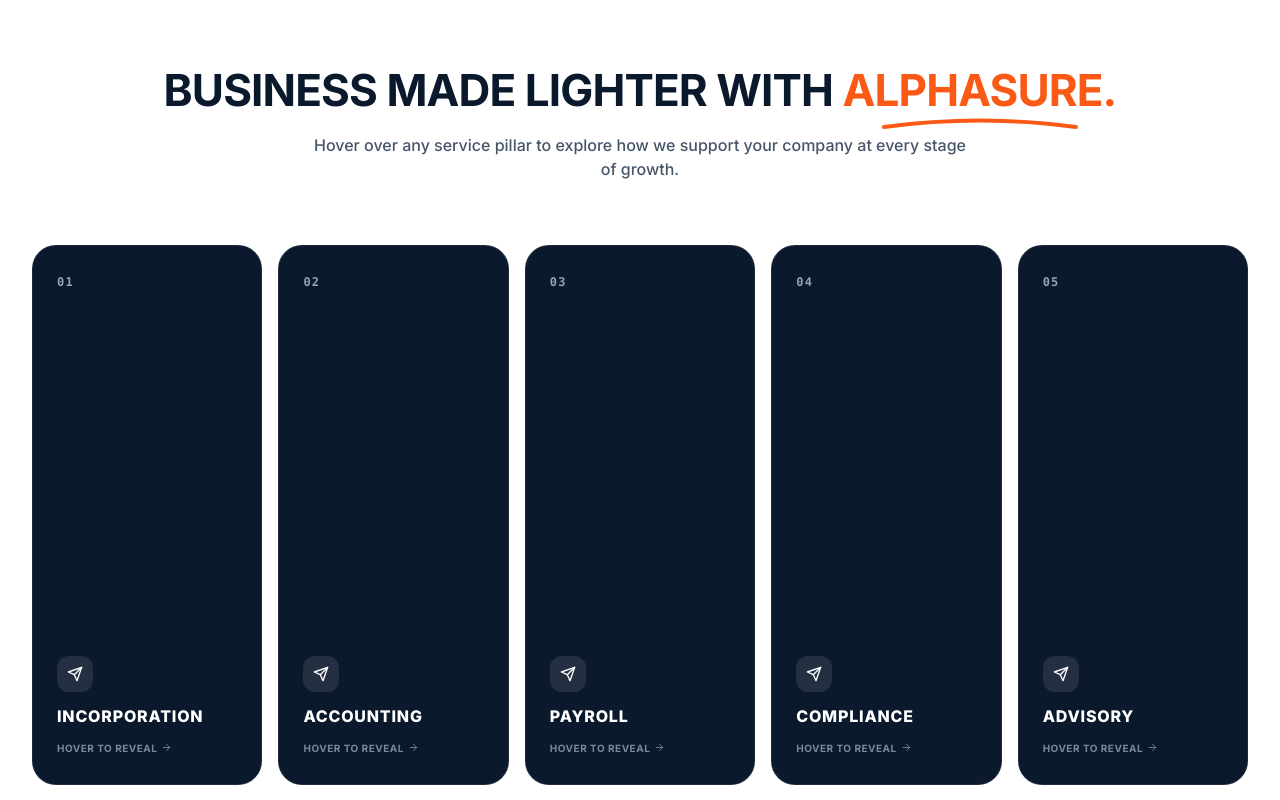
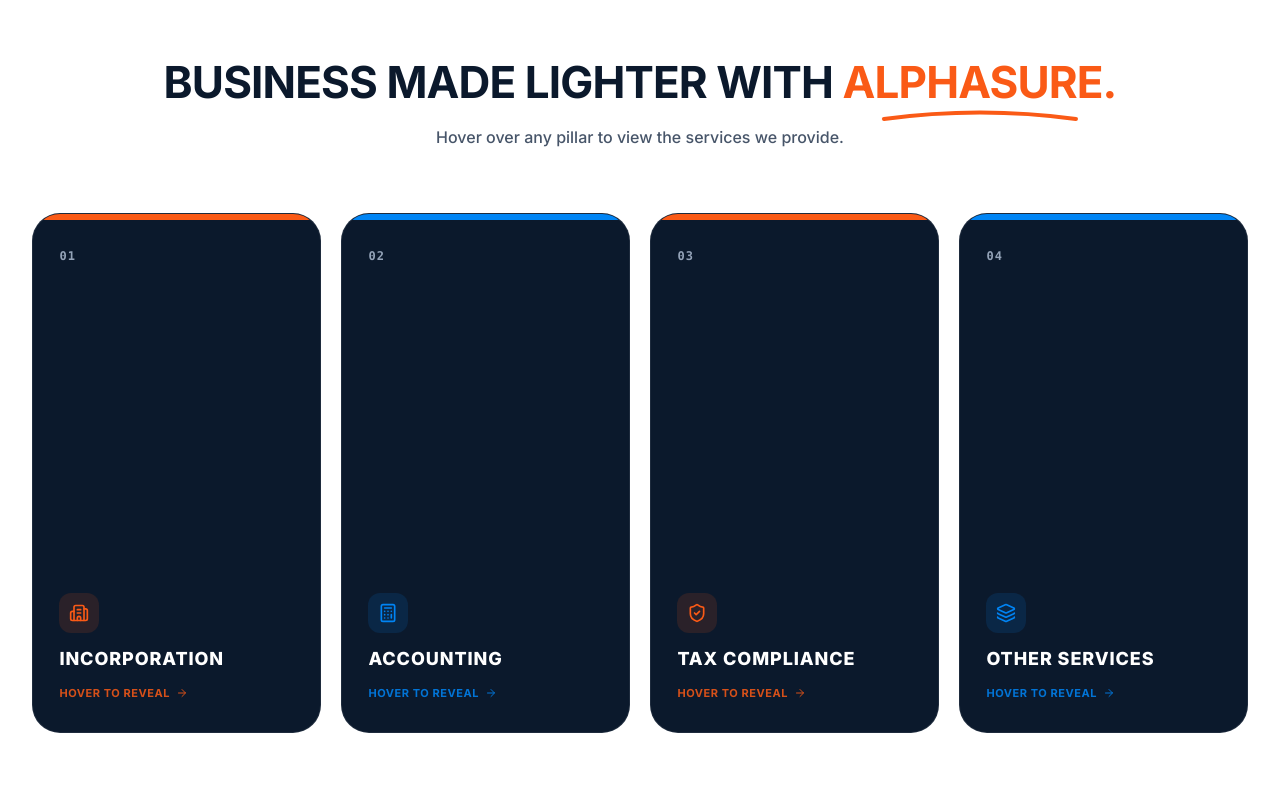
Before and after one commit to shubpatil654/Alphasure-website, a React (Vite) app: page / in a window 1280 px wide. Shown: the part 840-1640 px from the top of the page. Built offline with nearby package versions, Linux system fonts and the light colour scheme; a web font is replaced by a local one.

Commit message:
feat: redesign services section with 4 pillars, exact subservices, and logo colors

```diff
--- a/src/components/ServicesSection.css
+++ b/src/components/ServicesSection.css
@@ -1,5 +1,5 @@
 /* ==========================================================================
-   SERVICES SECTION - HORIZONTAL EXPANDING ACCORDION (AIR ACCOUNTING STYLE)
+   SERVICES SECTION - 4 HORIZONTAL EXPANDING PILLARS (LOGO COLORS)
    ========================================================================== */
 
 .services-accordion-wrapper {
@@ -14,15 +14,15 @@
 
 @media (min-width: 640px) {
   .services-accordion-wrapper {
-    padding-top: 6rem;
-    padding-bottom: 7rem;
+    padding-top: 5.5rem;
+    padding-bottom: 6.5rem;
   }
 }
 
 @media (min-width: 1024px) {
   .services-accordion-wrapper {
-    padding-top: 6.5rem;
-    padding-bottom: 7.5rem;
+    padding-top: 6rem;
+    padding-bottom: 7rem;
   }
 }
 
@@ -30,29 +30,29 @@
 .services-accordion-container {
   display: flex;
   flex-direction: row;
-  gap: 0.85rem;
+  gap: 1rem;
   width: 100%;
-  min-height: 520px;
+  min-height: 490px;
   align-items: stretch;
 }
 
 @media (min-width: 1024px) {
   .services-accordion-container {
-    gap: 1rem;
-    min-height: 540px;
+    gap: 1.25rem;
+    min-height: 520px;
   }
 }
 
 /* Individual Accordion Pillar Card */
 .services-accordion-card {
   position: relative;
-  border-radius: 1.5rem;
+  border-radius: 1.75rem;
   overflow: hidden;
   cursor: pointer;
   display: flex;
   flex-direction: column;
   justify-content: space-between;
-  padding: 1.75rem 1.5rem;
+  padding: 1.85rem 1.65rem;
   transition: flex 0.5s cubic-bezier(0.16, 1, 0.3, 1),
               background-color 0.4s ease,
               border-color 0.4s ease,
@@ -61,30 +61,31 @@
   user-select: none;
 }
 
-/* Default state: When no card is hovered, all 5 cards are equal */
+/* Default state: When no card is hovered, all 4 cards are equal (25% each) */
 .services-card-default {
   flex: 1;
   background-color: #0B192C;
   color: #FFFFFF;
-  border: 1px solid rgba(255, 255, 255, 0.08);
-  min-width: 120px;
+  border: 1.5px solid rgba(255, 255, 255, 0.08);
+  min-width: 160px;
 }
 
 .services-card-default:hover {
   background-color: #11223A;
-  border-color: rgba(250, 90, 22, 0.4);
-  transform: translateY(-3px);
+  border-color: rgba(250, 90, 22, 0.5);
+  transform: translateY(-4px);
+  box-shadow: 0 16px 36px rgba(11, 25, 44, 0.25);
 }
 
 /* Collapsed state: When another card is expanded */
 .services-card-collapsed {
-  flex: 0.8;
+  flex: 0.75;
   background-color: #0B192C;
   color: #FFFFFF;
-  border: 1px solid rgba(255, 255, 255, 0.06);
-  min-width: 100px;
-  padding-left: 1.15rem;
-  padding-right: 1.15rem;
+  border: 1.5px solid rgba(255, 255, 255, 0.06);
+  min-width: 120px;
+  padding-left: 1.25rem;
+  padding-right: 1.25rem;
 }
 
 .services-card-collapsed:hover {
@@ -95,17 +96,17 @@
 
 /* Expanded state: The currently hovered / active card */
 .services-card-expanded {
-  flex: 3.4;
-  border: 1.5px solid rgba(15, 23, 42, 0.08);
+  flex: 2.85;
+  border: 2px solid;
   box-shadow:
-    0 24px 50px -10px rgba(11, 25, 44, 0.14),
+    0 24px 50px -10px rgba(11, 25, 44, 0.12),
     0 8px 24px -4px rgba(0, 0, 0, 0.04);
 }
 
 /* Expanded Card Internal Content Animation */
 .services-expanded-content {
   opacity: 0;
-  transform: translateY(10px);
+  transform: translateY(8px);
   transition: opacity 0.35s ease 0.12s, transform 0.35s ease 0.12s;
   pointer-events: none;
 }
@@ -143,6 +144,6 @@
   }
 
   .services-card-expanded {
-    min-height: 380px;
+    min-height: 420px;
   }
 }
--- a/src/components/ServicesSection.jsx
+++ b/src/components/ServicesSection.jsx
@@ -2,48 +2,36 @@ import React, { useState } from 'react';
 import {
   Building2,
   Calculator,
-  Users,
   ShieldCheck,
-  Compass,
+  Layers,
   ArrowRight,
   CheckCircle2,
   ChevronDown
 } from 'lucide-react';
 import './ServicesSection.css';
 
-// Signature Paper Airplane Icon from Reference Design
-const AirplaneIcon = ({ className = "w-5 h-5" }) => (
-  <svg
-    viewBox="0 0 24 24"
-    fill="none"
-    stroke="currentColor"
-    strokeWidth="2"
-    strokeLinecap="round"
-    strokeLinejoin="round"
-    className={className}
-  >
-    <path d="M22 2L11 13" />
-    <path d="M22 2L15 22L11 13L2 9L22 2Z" />
-  </svg>
-);
-
+// Pillar configurations with Alphasure logo colors (Orange #FA5A16 & Blue #0084F4)
 const SERVICES_DATA = [
   {
     id: 'incorporation',
     number: '01',
     heading: 'INCORPORATION',
     shortTitle: 'Incorporation',
-    tagline: 'Guidance that goes beyond registration. Seamless entity incorporation and regulatory setup to launch with total clarity.',
-    bgClass: 'bg-[#E6FAF8]',
-    borderColor: 'border-[#B2EFE9]',
-    accentColor: '#0D9488',
-    iconColor: 'text-[#0D9488]',
+    themeColor: '#FA5A16',
+    bgClass: 'bg-[#FFF8F5]',
+    borderColor: 'border-[#FA5A16]/30',
+    accentColor: '#FA5A16',
+    iconColor: 'text-[#FA5A16]',
+    badgeBg: 'bg-[#FA5A16]/10 text-[#FA5A16]',
+    btnClass: 'bg-[#FA5A16] hover:bg-[#EA4A06]',
+    topBarColor: 'bg-[#FA5A16]',
+    icon: Building2,
     targetPage: 'pvt-ltd',
     subservices: [
-      { name: 'Private Limited Company (Pvt Ltd)', id: 'pvt-ltd' },
-      { name: 'Limited Liability Partnership (LLP)', id: 'llp' },
-      { name: 'One Person Company (OPC)', id: 'opc' },
-      { name: 'Secretarial & Annual ROC Compliance', id: 'secretarial' },
+      { name: 'Private limited company', id: 'pvt-ltd' },
+      { name: 'Limited liability partnership', id: 'llp' },
+      { name: 'One person company', id: 'opc' },
+      { name: 'Secretarial compliance', id: 'secretarial' },
     ]
   },
   {
@@ -51,77 +39,73 @@ const SERVICES_DATA = [
     number: '02',
     heading: 'ACCOUNTING',
     shortTitle: 'Accounting',
-    tagline: 'Audit-ready, accurate bookkeeping and continuous financial tracking tailored to your day-to-day business operations.',
-    bgClass: 'bg-[#EBF3FE]',
-    borderColor: 'border-[#BFDBFE]',
-    accentColor: '#2563EB',
-    iconColor: 'text-[#2563EB]',
+    themeColor: '#0084F4',
+    bgClass: 'bg-[#F0F7FF]',
+    borderColor: 'border-[#0084F4]/30',
+    accentColor: '#0084F4',
+    iconColor: 'text-[#0084F4]',
+    badgeBg: 'bg-[#0084F4]/10 text-[#0084F4]',
+    btnClass: 'bg-[#0084F4] hover:bg-[#0070D6]',
+    topBarColor: 'bg-[#0084F4]',
+    icon: Calculator,
     targetPage: 'periodic-accounting',
     subservices: [
-      { name: 'Periodic Accounting & Bookkeeping', id: 'periodic-accounting' },
-      { name: 'Real-Time Continuous Accounting', id: 'real-time-accounting' },
-      { name: 'Bank Reconciliations & Ledger Audit', id: 'periodic-accounting' },
-      { name: 'Monthly MIS & Profit/Loss Statements', id: 'periodic-accounting' },
+      { name: 'Periodic accounting', id: 'periodic-accounting' },
+      { name: 'Real time accounting', id: 'real-time-accounting' },
+      { name: 'Controller services', id: 'controller-services' },
+      { name: 'CFO services', id: 'controller-services' },
     ]
   },
   {
-    id: 'payroll',
+    id: 'tax-compliance',
     number: '03',
-    heading: 'PAYROLL',
-    shortTitle: 'Payroll',
-    tagline: 'End-to-end monthly salary disbursement, automated payslips, and 100% compliant statutory withholdings for your team.',
-    bgClass: 'bg-[#F4EFFE]',
-    borderColor: 'border-[#DDD6FE]',
-    accentColor: '#7C3AED',
-    iconColor: 'text-[#7C3AED]',
-    targetPage: 'everything-else',
+    heading: 'TAX COMPLIANCE',
+    shortTitle: 'Tax Compliance',
+    themeColor: '#FA5A16',
+    bgClass: 'bg-[#FFF8F5]',
+    borderColor: 'border-[#FA5A16]/30',
+    accentColor: '#FA5A16',
+    iconColor: 'text-[#FA5A16]',
+    badgeBg: 'bg-[#FA5A16]/10 text-[#FA5A16]',
+    btnClass: 'bg-[#FA5A16] hover:bg-[#EA4A06]',
+    topBarColor: 'bg-[#FA5A16]',
+    icon: ShieldCheck,
+    targetPage: 'gst-tds-compliance',
     subservices: [
-      { name: 'Monthly Payroll Computation & Slips', id: 'everything-else' },
-      { name: 'PF, ESI & Professional Tax Filings', id: 'everything-else' },
-      { name: 'TDS on Salaries (Form 24Q Filing)', id: 'everything-else' },
-      { name: 'Full & Final Settlements (FnF)', id: 'everything-else' },
+      { name: 'GST registration', id: 'gst-tds-compliance' },
+      { name: 'GST filing', id: 'gst-tds-compliance' },
+      { name: 'TDS filing', id: 'gst-tds-compliance' },
+      { name: 'Income tax filing', id: 'gst-tds-compliance' },
     ]
   },
   {
-    id: 'compliance',
+    id: 'other-services',
     number: '04',
-    heading: 'COMPLIANCE',
-    shortTitle: 'Compliance',
-    tagline: 'Proactive tax filings, reconciliations, and regulatory oversight so your business never faces penalties or deadlines.',
-    bgClass: 'bg-[#EDF9F0]',
-    borderColor: 'border-[#BBF7D0]',
-    accentColor: '#059669',
-    iconColor: 'text-[#059669]',
-    targetPage: 'gst-tds-compliance',
+    heading: 'OTHER SERVICES',
+    shortTitle: 'Other Services',
+    themeColor: '#0084F4',
+    bgClass: 'bg-[#F0F7FF]',
+    borderColor: 'border-[#0084F4]/30',
+    accentColor: '#0084F4',
+    iconColor: 'text-[#0084F4]',
+    badgeBg: 'bg-[#0084F4]/10 text-[#0084F4]',
+    btnClass: 'bg-[#0084F4] hover:bg-[#0070D6]',
+    topBarColor: 'bg-[#0084F4]',
+    icon: Layers,
+    targetPage: 'everything-else',
     subservices: [
-      { name: 'GST Filings, Returns & 2B Reconciliation', id: 'gst-tds-compliance' },
-      { name: 'TDS Computations & Quarterly Filings', id: 'gst-tds-compliance' },
-      { name: 'Advance Tax & Corporate Income Tax', id: 'gst-tds-compliance' },
-      { name: 'Department Notices & Scrutiny Support', id: 'gst-tds-compliance' },
-    ]
-  },
-  {
-    id: 'advisory',
-    number: '05',
-    heading: 'ADVISORY',
-    shortTitle: 'Advisory',
-    tagline: 'Guidance that goes beyond the numbers. Practical, data-driven financial leadership to unlock sustainable business growth.',
-    bgClass: 'bg-[#FFF2EA]',
-    borderColor: 'border-[#FED7AA]',
-    accentColor: '#EA580C',
-    iconColor: 'text-[#EA580C]',
-    targetPage: 'controller-services',
-    subservices: [
-      { name: 'Fractional CFO & Controller Services', id: 'controller-services' },
-      { name: 'Transfer Pricing & Cross-Border Advisory', id: 'everything-else' },
-      { name: 'M&A Due Diligence & Valuation', id: 'everything-else' },
-      { name: 'IFRS and Ind AS Convergence', id: 'everything-else' },
+      { name: 'Payroll', id: 'everything-else' },
+      { name: 'Transfer pricing', id: 'everything-else' },
+      { name: 'M & A', id: 'everything-else' },
+      { name: 'International taxation', id: 'everything-else' },
+      { name: 'IFRS and Ind AS', id: 'everything-else' },
+      { name: 'Corporate legal', id: 'everything-else' },
     ]
   }
 ];
 
 export default function ServicesSection({ onOpenModal, onNavigate }) {
-  // activeId is null by default so all 5 service headings are visible at first glance
+  // activeId is null by default so all 4 pillars are equally visible at first glance
   const [activeId, setActiveId] = useState(null);
 
   const handleCardClick = (serviceId) => {
@@ -168,16 +152,17 @@ export default function ServicesSection({ onOpenModal, onNavigate }) {
               </svg>
             </span>
           </h2>
-          <p className="text-slate-600 text-sm sm:text-base font-medium max-w-2xl mx-auto mt-3 sm:mt-4 leading-relaxed">
-            Hover over any service pillar to explore how we support your company at every stage of growth.
+          <p className="text-slate-600 text-sm sm:text-base font-medium max-w-xl mx-auto mt-3 sm:mt-4 leading-relaxed">
+            Hover over any pillar to view the services we provide.
           </p>
         </div>
 
-        {/* ================= 5-COLUMN HORIZONTAL EXPANDING ACCORDION ================= */}
+        {/* ================= 4-PILLAR HORIZONTAL EXPANDING ACCORDION ================= */}
         <div className="services-accordion-container">
           {SERVICES_DATA.map((service) => {
             const isExpanded = activeId === service.id;
             const isAnyActive = activeId !== null;
+            const IconComponent = service.icon;
 
             // Determine card styling state
             let cardStateClass = 'services-card-default';
@@ -198,38 +183,46 @@ export default function ServicesSection({ onOpenModal, onNavigate }) {
                 aria-expanded={isExpanded}
                 aria-label={`${service.heading} Services`}
               >
+                {/* Top branded accent bar */}
+                <div
+                  className="absolute top-0 left-0 right-0 h-1.5 transition-opacity"
+                  style={{ backgroundColor: service.themeColor }}
+                />
+
                 {/* ---------------- EXPANDED VIEW ---------------- */}
                 {isExpanded ? (
                   <div className="services-expanded-content flex flex-col justify-between h-full w-full">
 
-                    {/* Top Row: Icon + Number */}
+                    {/* Header info */}
                     <div>
-                      <div className="flex items-center justify-between mb-4 sm:mb-6">
+                      {/* Top Row: Icon + Number Badge */}
+                      <div className="flex items-center justify-between mb-4 sm:mb-6 pt-1">
                         <div
-                          className="w-12 h-12 rounded-2xl bg-white/90 shadow-sm flex items-center justify-center border"
-                          style={{ borderColor: service.borderColor }}
+                          className="w-12 h-12 rounded-2xl bg-white shadow-sm flex items-center justify-center border"
+                          style={{ borderColor: `${service.themeColor}40` }}
                         >
-                          <AirplaneIcon className={`w-5 h-5 ${service.iconColor}`} />
+                          <IconComponent className={`w-6 h-6 ${service.iconColor}`} />
                         </div>
-                        <span className="text-xs font-mono font-bold tracking-widest text-slate-400">
-                          {service.number} / 05
+                        <span
+                          className="text-xs font-mono font-bold tracking-widest px-2.5 py-1 rounded-full"
+                          style={{
+                            backgroundColor: `${service.themeColor}15`,
+                            color: service.themeColor
+                          }}
+                        >
+                          {service.number} / 04
                         </span>
                       </div>
 
-                      {/* Main Service Heading */}
-                      <h3 className="text-2xl sm:text-3xl lg:text-[32px] font-black tracking-tight text-[#0B192C] uppercase mb-3">
+                      {/* Pillar Title */}
+                      <h3 className="text-2xl sm:text-3xl font-black tracking-tight text-[#0B192C] uppercase mb-4">
                         {service.heading}
                       </h3>
 
-                      {/* Tagline / Description */}
-                      <p className="text-slate-700 text-sm sm:text-[15px] leading-relaxed mb-6 font-medium max-w-lg">
-                        {service.tagline}
-                      </p>
-
-                      {/* Services Revealed Checklist */}
-                      <div className="mb-6">
+                      {/* Services Checklist */}
+                      <div className="mb-4">
                         <span className="text-[11px] font-extrabold uppercase tracking-wider text-slate-500 block mb-3">
-                          What Comes Under {service.shortTitle}:
+                          Services Included:
                         </span>
                         <div className="grid grid-cols-1 sm:grid-cols-2 gap-2.5">
                           {service.subservices.map((sub, idx) => (
@@ -237,13 +230,17 @@ export default function ServicesSection({ onOpenModal, onNavigate }) {
                               key={idx}
                               type="button"
                               onClick={(e) => handleSubserviceClick(e, sub.id)}
-                              className="flex items-center gap-2 p-2.5 rounded-xl bg-white/80 hover:bg-white border border-slate-200/80 hover:border-[#FA5A16]/50 shadow-xs hover:shadow-sm text-left transition-all duration-200 group/item cursor-pointer"
+                              className="flex items-center gap-2.5 p-3 rounded-xl bg-white hover:bg-slate-50/80 border border-slate-200/90 shadow-2xs hover:shadow-xs text-left transition-all duration-200 group/item cursor-pointer"
+                              style={{
+                                '--hover-border': service.themeColor
+                              }}
                             >
                               <CheckCircle2
-                                size={16}
-                                className="shrink-0 text-[#FA5A16] group-hover/item:scale-110 transition-transform"
+                                size={17}
+                                className="shrink-0 transition-transform group-hover/item:scale-110"
+                                style={{ color: service.themeColor }}
                               />
-                              <span className="text-xs sm:text-[13px] font-bold text-slate-800 group-hover/item:text-[#FA5A16] transition-colors leading-tight">
+                              <span className="text-xs sm:text-[13px] font-bold text-slate-800 transition-colors leading-tight">
                                 {sub.name}
                               </span>
                             </button>
@@ -253,11 +250,11 @@ export default function ServicesSection({ onOpenModal, onNavigate }) {
                     </div>
 
                     {/* Bottom CTA Action Button */}
-                    <div className="pt-2 flex items-center justify-between">
+                    <div className="pt-3 flex items-center justify-between border-t border-slate-200/60 mt-2">
                       <button
                         type="button"
                         onClick={(e) => handleSubserviceClick(e, service.targetPage)}
-                        className="inline-flex items-center gap-2 text-xs sm:text-sm font-extrabold uppercase tracking-wider text-white bg-[#0B192C] hover:bg-[#FA5A16] px-5 py-2.5 rounded-xl transition-colors shadow-md cursor-pointer group/btn"
+                        className={`inline-flex items-center gap-2 text-xs sm:text-sm font-extrabold uppercase tracking-wider text-white ${service.btnClass} px-5 py-2.5 rounded-xl transition-all shadow-md cursor-pointer group/btn`}
                       >
                         <span>Explore {service.shortTitle}</span>
                         <ArrowRight size={15} className="group-hover/btn:translate-x-1 transition-transform" />
@@ -274,26 +271,35 @@ export default function ServicesSection({ onOpenModal, onNavigate }) {
                   <div className="services-collapsed-content flex flex-col justify-between h-full w-full">
 
                     {/* Top: Serial Number */}
-                    <div className="flex items-center justify-between">
-                      <span className="text-xs font-mono font-bold tracking-widest text-slate-400 group-hover:text-white transition-colors">
+                    <div className="flex items-center justify-between pt-1">
+                      <span className="text-xs font-mono font-bold tracking-widest text-slate-400">
                         {service.number}
                       </span>
                       {/* Mobile Expand Indicator */}
                       <ChevronDown size={16} className="text-slate-400 sm:hidden" />
                     </div>
 
-                    {/* Center / Bottom: Signature Airplane Icon + Heading */}
+                    {/* Center / Bottom: Branded Icon + Heading */}
                     <div className="pt-10 flex flex-col items-start gap-3">
-                      <div className="w-9 h-9 rounded-xl bg-white/10 flex items-center justify-center text-white/90 group-hover:text-[#FA5A16] transition-colors">
-                        <AirplaneIcon className="w-4 h-4 text-white" />
+                      <div
+                        className="w-10 h-10 rounded-xl flex items-center justify-center transition-colors"
+                        style={{ backgroundColor: `${service.themeColor}20` }}
+                      >
+                        <IconComponent
+                          className="w-5 h-5 transition-transform group-hover:scale-110"
+                          style={{ color: service.themeColor }}
+                        />
                       </div>
 
-                      <h3 className="text-sm sm:text-base font-black tracking-wider text-white uppercase break-words leading-tight">
+                      <h3 className="text-base sm:text-lg font-black tracking-wider text-white uppercase break-words leading-tight">
                         {service.heading}
                       </h3>
 
-                      <span className="text-[10px] uppercase font-bold tracking-wider text-slate-400 opacity-80 group-hover:text-[#FA5A16] group-hover:opacity-100 transition-all flex items-center gap-1">
-                        Hover to reveal <ArrowRight size={11} />
+                      <span
+                        className="text-[11px] uppercase font-bold tracking-wider opacity-85 transition-all flex items-center gap-1.5"
+                        style={{ color: service.themeColor }}
+                      >
+                        Hover to reveal <ArrowRight size={12} />
                       </span>
                     </div>
 
```
